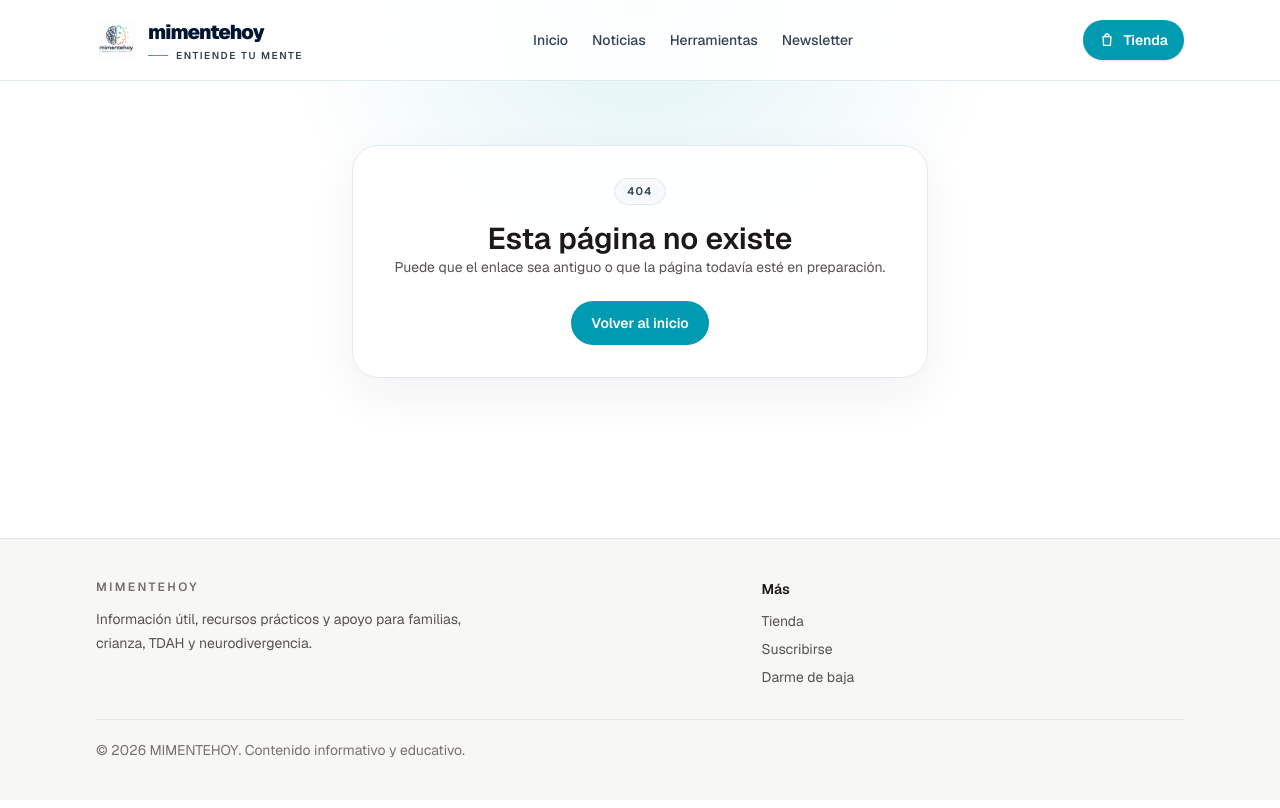
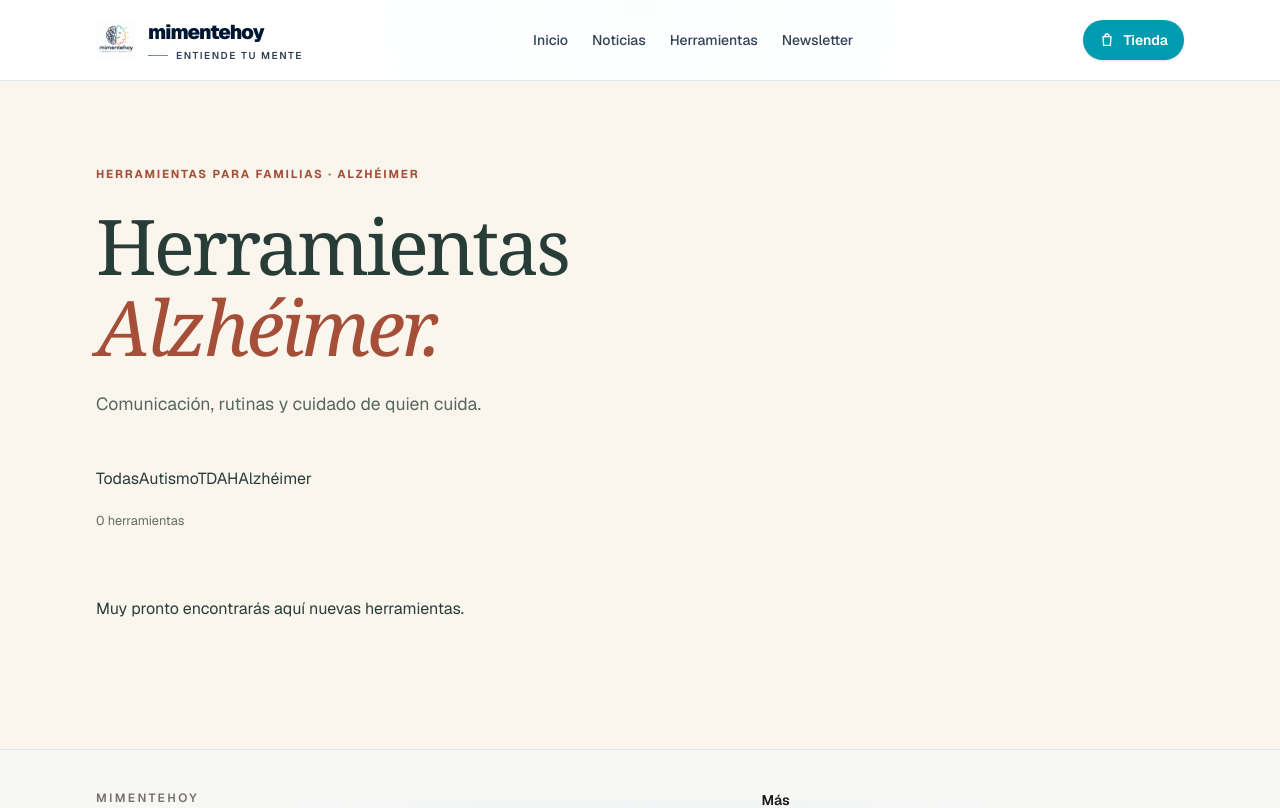
Before and after one commit to mimentehoy/mimentehoy-web, a Next.js app in the folder apps/web/: page /herramientas/alzheimer in a window 1280 px wide. Before the commit this address had no page. Shown: the top 808 px of the page. Built offline with nearby package versions, Linux system fonts and the light colour scheme.

Commit message:
herramientas: pagina por seccion [skip netlify]

```diff
--- /dev/null
+++ b/apps/web/src/app/herramientas/[seccion]/page.tsx
@@ -0,0 +1,19 @@
+import type { Metadata } from "next";
+import { notFound } from "next/navigation";
+import { ToolsIndex } from "@/components/tools-index";
+import { TOOL_SECTIONS, getToolSection } from "@/lib/herramientas";
+
+export const dynamic = "force-static";
+export const dynamicParams = false;
+export function generateStaticParams() { return TOOL_SECTIONS.map(({ slug }) => ({ seccion: slug })); }
+type Props = { params: Promise<{ seccion: string }> };
+export async function generateMetadata({ params }: Props): Promise<Metadata> {
+  const section = getToolSection((await params).seccion);
+  if (!section) return {};
+  return { title: `Herramientas · ${section.label}`, description: section.description, alternates: { canonical: `/herramientas/${section.slug}` } };
+}
+export default async function ToolSectionPage({ params }: Props) {
+  const { seccion } = await params;
+  if (!getToolSection(seccion)) notFound();
+  return <ToolsIndex seccion={seccion} />;
+}
```
